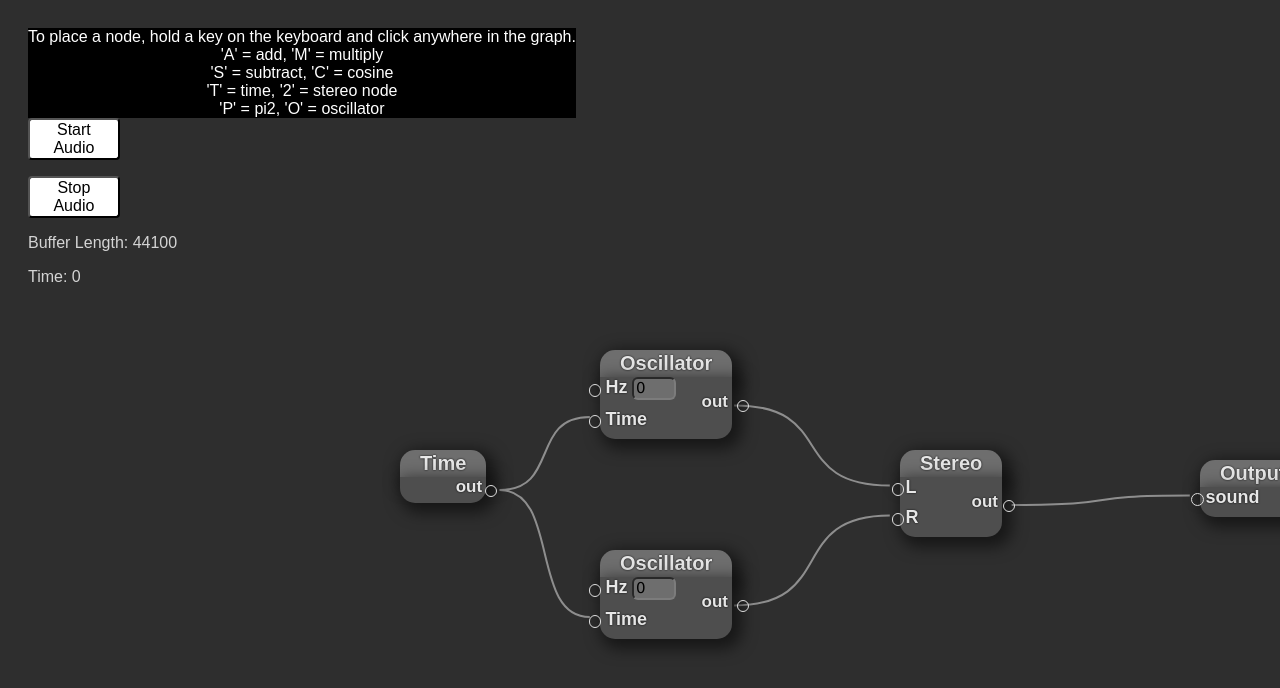
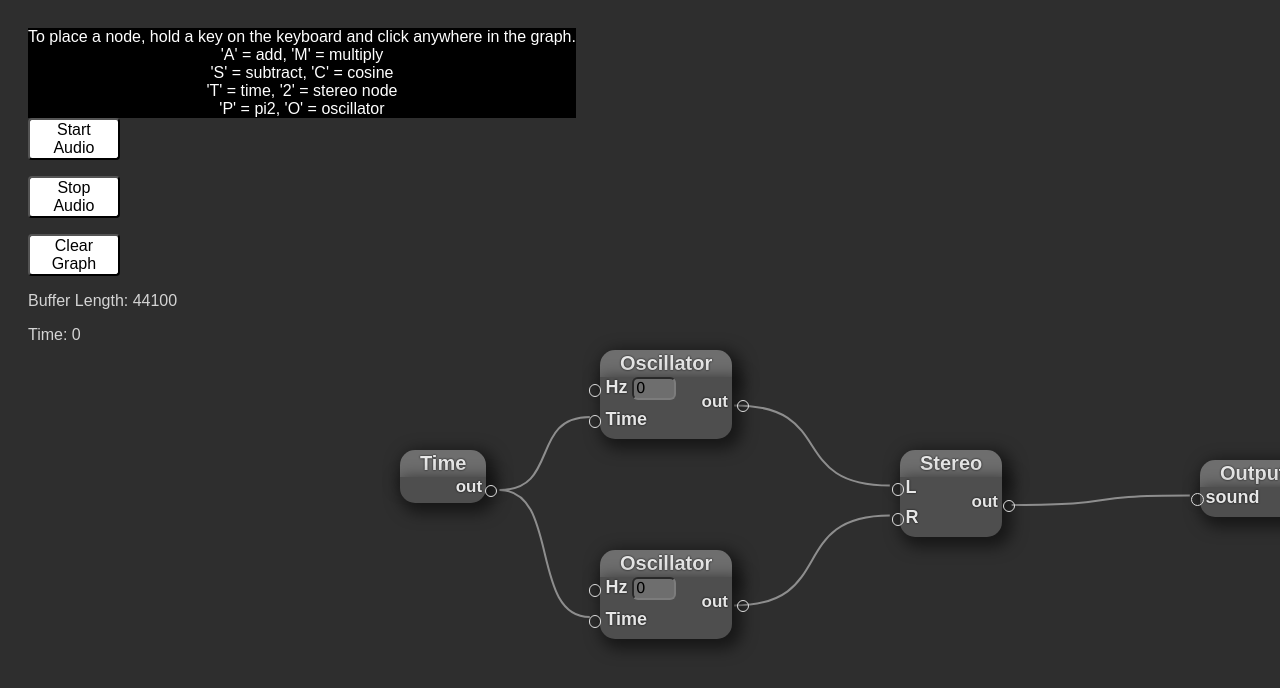
Before and after one commit to ColePeterson/MyWebsite, a plain HTML site: page Soundlab/Soundlab.html in a window 1280 px wide. Drawn offline with nearby package versions, Linux system fonts and the light colour scheme.

Commit message:
Removed bad zoom code

```diff
--- a/Soundlab/CreateNode.js
+++ b/Soundlab/CreateNode.js
@@ -478,7 +478,10 @@ document.body.onmousedown = function (e) {
     }
 }
 
-
+function clearAllGraphNodes(){
+    nodes = [];
+    console.log("S");
+}
 
 // Create initial graph layout
 $(document).ready(function() {
--- a/Soundlab/Soundlab.html
+++ b/Soundlab/Soundlab.html
@@ -60,10 +60,10 @@
         </div>
     </div>
 
-    <div class = "Button-Container">
+    <div class = "Button-Container" style = "z-index: 1000; position: relative;" >
         <button class = "Button-Control" id = "StartButton">Start Audio</button>
         <button class = "Button-Control" onclick="stopAudio()">Stop Audio</button>
-
+        <button class = "Button-Control" onclick="clearAllGraphNodes()">Clear Graph</button>
     </div>
 
     <p id = "bSize"></p>
@@ -72,13 +72,14 @@
 
 
 
-    <div id = "GraphWrapper" style="position:absolute; left:0; top:0; width:100vw; height:100vh; overflow:hidden;">
+    <div id = "GraphWrapper" style="position:absolute; left:0; top:0; width:100vw; height:100vh; z-index: -1;">
         <svg id="svg" width="100%" height="100%">
 
         </svg>
     </div>
 
 </html>
+
 
 
 <script src="util_vec2.js"></script>
--- a/Soundlab/nodes.js
+++ b/Soundlab/nodes.js
@@ -235,17 +235,14 @@ Node.prototype.initNodeUi = function(){
 
     //this.updatePosition();
     this.nodeParentEl.style.position = 'absolute';
-
-    // Add node div to page
-
-    let wrapper = document.getElementById("GraphWrapper");
-    wrapper.appendChild(this.nodeParentEl);
+    document.body.appendChild(this.nodeParentEl);
 };
 
 
-
+/*
 
 const SVG = document.getElementById("svg");
+const viewport = document.getElementById("viewport");
 const wrapper = document.getElementById("GraphWrapper");
 
 let scale = 1;
@@ -254,6 +251,7 @@ let offsetY = 0;
 
 function applyTransform()
 {
+    console.log("DDDDD");
     wrapper.style.transformOrigin = "0 0";
     wrapper.style.transform = `translate(${offsetX}px, ${offsetY}px) scale(${scale})`;
 }
@@ -286,7 +284,7 @@ SVG.addEventListener("wheel", function (e)
     applyTransform();
 }, { passive: false });
 
-
+*/
 
 
 
```
